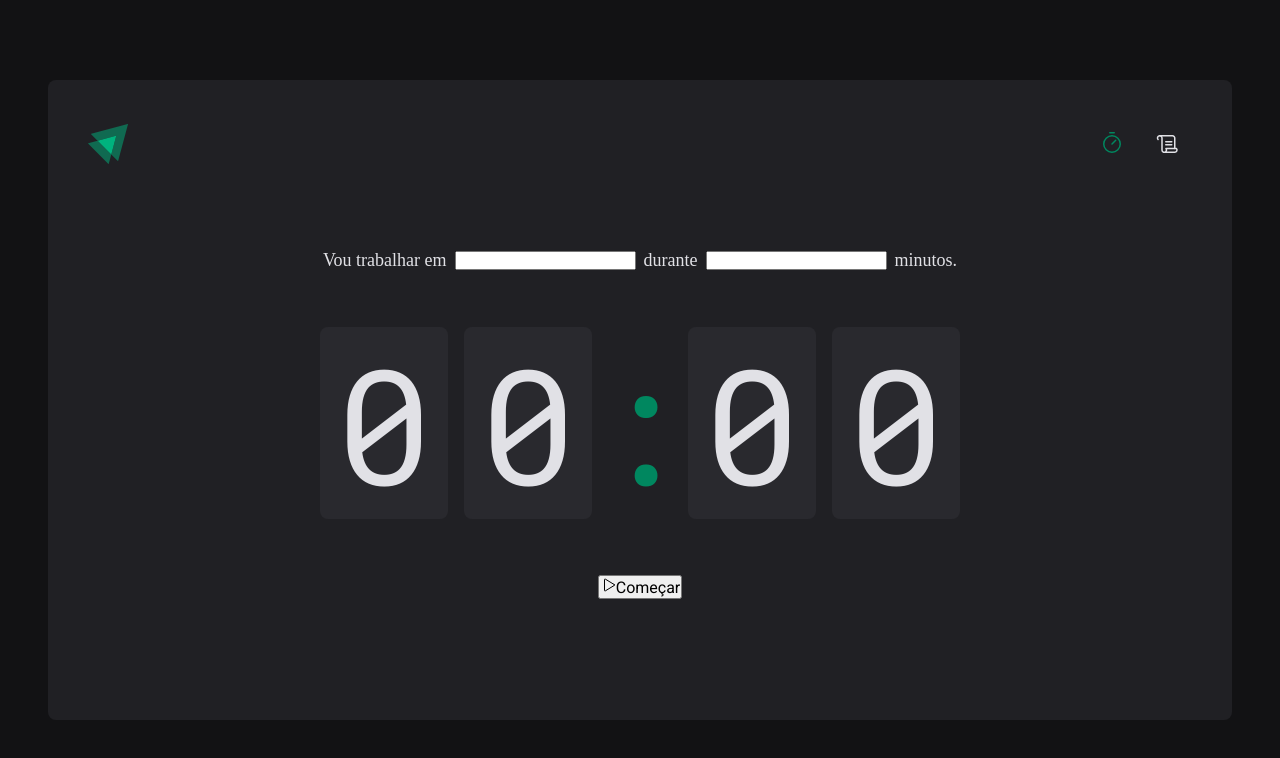
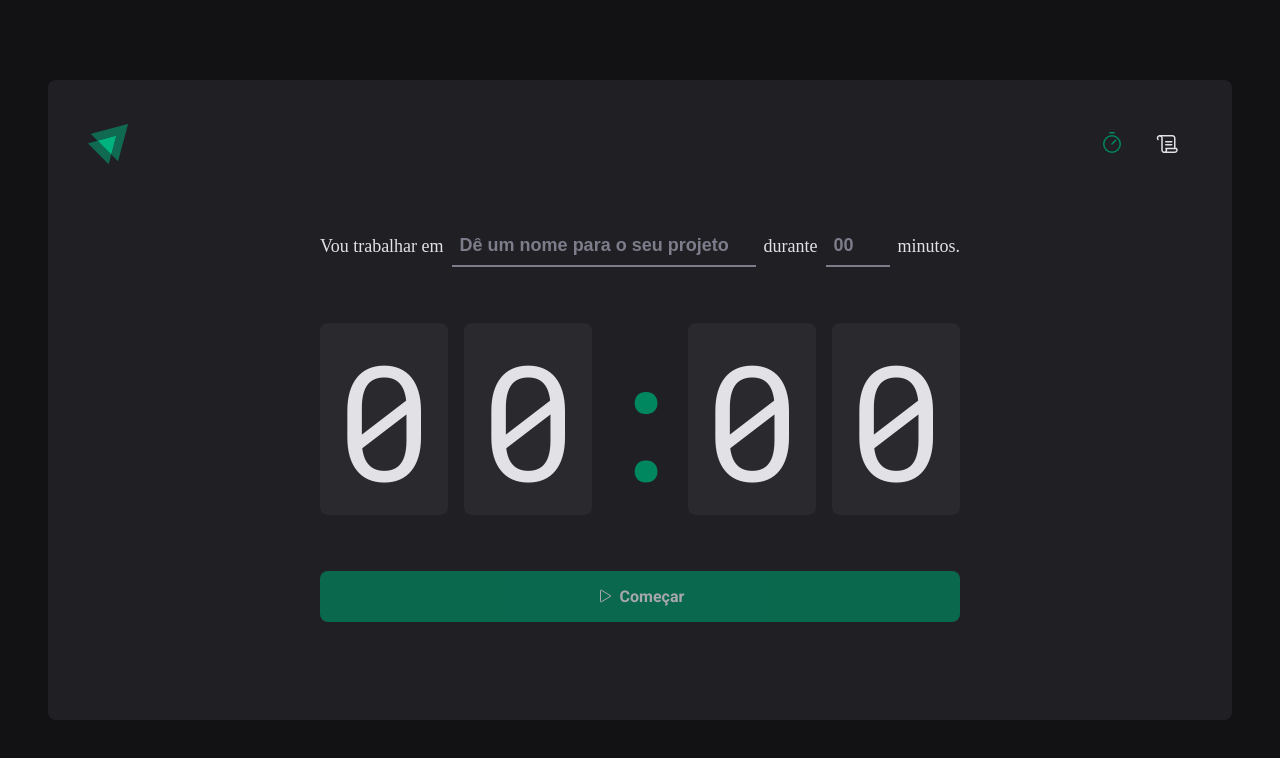
Before and after one commit to LuisHenriqueXavier/02-ignite-timer, a React (Vite) app: page / in a window 1280 px wide. Shown: the top 758 px of the page. Built offline with nearby package versions, Linux system fonts and the light colour scheme.

Commit message:
Feat: finalizado estilização da home

```diff
--- a/src/pages/Home/index.tsx
+++ b/src/pages/Home/index.tsx
@@ -1,5 +1,5 @@
 import { Play } from "phosphor-react";
-import { CountDownContainer, FormContainer, HomeContainer, Separator } from "./styles";
+import { CountDownContainer, FormContainer, HomeContainer, MinuesAmountInput, Separator, StartCountdownButton, TaskInput } from "./styles";
 
 export function Home() {
     return (
@@ -7,10 +7,18 @@
             <form action="">
                 <FormContainer>
                 <label htmlFor="task">Vou trabalhar em</label>
-                <input type="text" id="task" />
+                <TaskInput
+                    type="text"
+                    id="task"
+                    placeholder="Dê um nome para o seu projeto"
+                />
 
                 <label htmlFor="minutesAmount">durante</label>
-                <input type="number" id="minutesAmount" />
+                <MinuesAmountInput
+                    type="number"
+                    id="minutesAmount"
+                    placeholder="00"
+                />
 
                 <span>minutos.</span>
                 </FormContainer>
@@ -23,10 +31,10 @@
                     <span> 0 </span>
                 </CountDownContainer>
 
-                <button type="submit">
+                <StartCountdownButton disabled type="submit">
                     <Play />
                     Começar
-                </button>
+                </StartCountdownButton>
             </form>
         </HomeContainer>
     )
--- a/src/pages/Home/styles.ts
+++ b/src/pages/Home/styles.ts
@@ -26,6 +26,33 @@
     font-size: 1.125rem;
     flex-wrap: wrap;
 `
+const BaseInput = styled.input`
+    background: transparent;
+    height: 2.5rem;
+    border: 0;
+    border-bottom: 2px solid ${(props) => props.theme['gray-500']};
+    font-weight: bold;
+    font-size: 1.125rem;
+    padding: 0 0.5rem;
+    color: ${(props) => props.theme['gray-100']};
+
+    &:focus {
+        box-shadow: none;
+        border-color: ${(props) => props.theme['green-500']};
+    }
+
+    &::placeholder {
+        color: ${(props) => props.theme['gray-500']};
+    }
+`;
+
+export const TaskInput = styled(BaseInput)`
+    flex: 1;
+`;
+
+export const MinuesAmountInput = styled(BaseInput)`
+    width: 4rem;
+`;
 
 export const CountDownContainer = styled.div`
     font-family: 'Roboto Mono', monospace;
@@ -51,4 +78,33 @@
     overflow: hidden;
     display: flex;
     justify-content: center;
+`
+
+export const StartCountdownButton = styled.button`
+    width: 100%;
+    border: 0;
+    padding: 1rem;
+    border-radius: 8px;
+
+    display: flex;
+    align-items: center;
+    justify-content: center;
+
+    gap: 0.5rem;
+    font-weight: bold;
+
+    cursor: pointer;
+
+    background: ${props => props.theme['green-500']};
+    color: ${props => props.theme['gray-100']};
+
+    &:disabled {
+        opacity: 0.7;
+        cursor: not-allowed;
+    }
+
+    &:not(:disabled):hover {
+        background: ${props => props.theme['green-700']};
+    }
+
 `;
```
